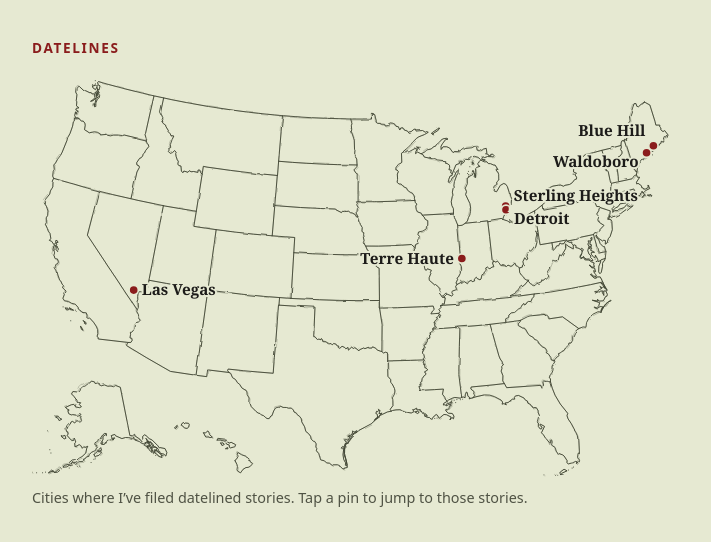
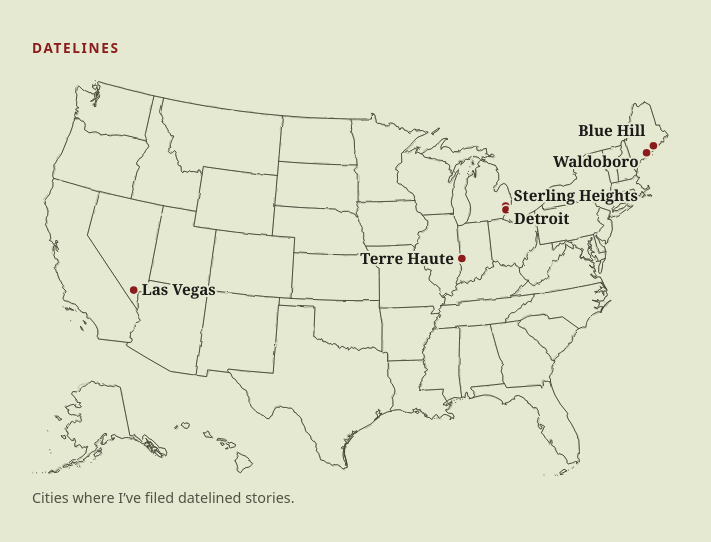
Before and after one commit to christadutton3/christadutton, a plain HTML site: page datelines.html in a window 1280 px wide. Shown: the part 214-756 px from the top of the page, without its empty margins (284-995 px from the left). Drawn offline with Linux system fonts and the light colour scheme.

Commit message:
Remove pin instructions from map caption
Co-Authored-By: Claude Opus 5.5 <noreply@anthropic.com>
Claude-Session: https://claude.ai/code/session_01FKhNi5CRqNqmsXe9fQnVZj

```diff
--- a/datelines.html
+++ b/datelines.html
@@ -37,7 +37,7 @@
 <a href="#maine" aria-label="Waldoboro"><title>Waldoboro</title><circle filter="url(#sketch-a)" cx="924.7" cy="121.5" r="7"/><text class="map-label" x="912.7" y="143.5" text-anchor="end">Waldoboro</text></a>
 </g>
         </svg>
-        <figcaption>Cities where I’ve filed datelined stories. Tap a pin to jump to those stories.</figcaption>
+        <figcaption>Cities where I’ve filed datelined stories.</figcaption>
       </figure>
       <!--
         DATELINES: each trip is one <div class="trip"> block. To add a
```
